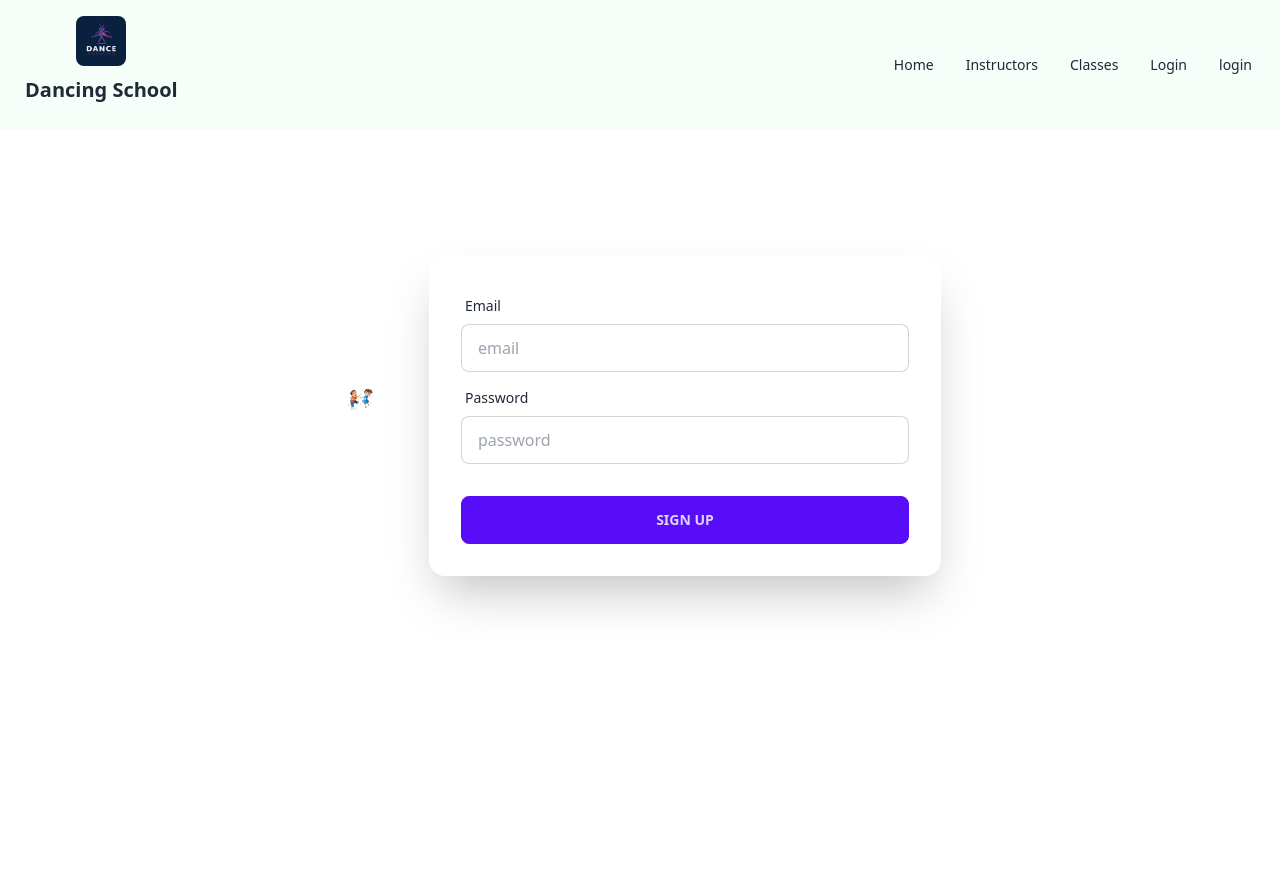
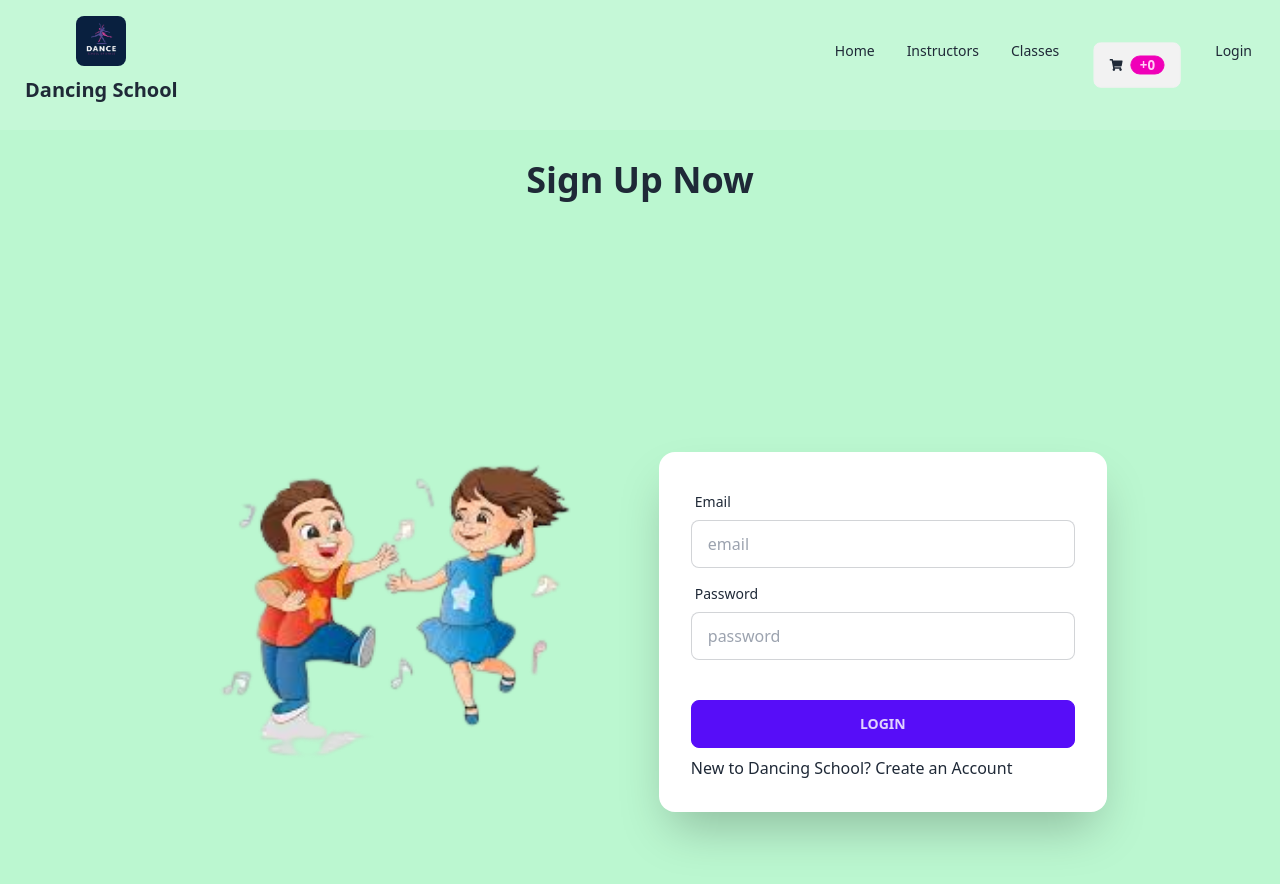
Before and after one commit to mim2041/dancing-school-client, a React (Vite) app: page /login in a window 1280 px wide. Shown: the top 884 px of the page. Before the commit the page ends 800 px from the top, so only its background shows below. Built offline with nearby package versions, Linux system fonts and the light colour scheme; no server answers.

Commit message:
sweet alert added

```diff
--- a/package.json
+++ b/package.json
@@ -19,9 +19,11 @@
     "react-dom": "^18.2.0",
     "react-hook-form": "^7.44.3",
     "react-hot-toast": "^2.4.1",
+    "react-icons": "^4.9.0",
     "react-responsive-carousel": "^3.2.23",
     "react-router-dom": "^6.12.0",
-    "sort-by": "^1.2.0"
+    "sort-by": "^1.2.0",
+    "sweetalert2": "^11.7.12"
   },
   "devDependencies": {
     "@types/react": "^18.0.37",
--- a/src/main.jsx
+++ b/src/main.jsx
@@ -6,11 +6,13 @@ import {
 } from "react-router-dom";
 import router from './Routes/Routes.jsx';
 import AuthProvider from './Providers/AuthProvider';
+import { Toaster } from 'react-hot-toast';
 
 ReactDOM.createRoot(document.getElementById('root')).render(
   <React.StrictMode>
     <AuthProvider>
       <div className='max-w-screen-xl mx-auto'>
+        <Toaster></Toaster>
         <RouterProvider router={router} />
       </div>
     </AuthProvider>
--- a/src/pages/Login/Login.jsx
+++ b/src/pages/Login/Login.jsx
@@ -2,6 +2,8 @@ import { useContext, useState } from "react";
 import { AuthContext } from "../../Providers/AuthProvider";
 import { useForm } from "react-hook-form";
 import loginImg from '../../assets/images/login.png';
+import { Link } from "react-router-dom";
+import Swal from "sweetalert2";
 
 const Login = () => {
     const [error, setError] = useState('');
@@ -16,18 +18,29 @@ const Login = () => {
             .then(result => {
                 const loggedUser = result.user;
                 console.log(loggedUser);
+                Swal.fire({
+                    position: 'top-center',
+                    icon: 'success',
+                    title: 'Login successfully',
+                    showConfirmButton: false,
+                    timer: 1000
+                  })
+            })
+            .catch(error => {
+                console.log(error)
             })
     };
     console.log(errors);
 
     return (
-        <div>
+        <div className="pt-28 bg-green-200">
+            <h1 className="text-4xl font-bold text-center mb-4 lg:mt-12">Sign Up Now</h1>
             <div className="hero min-h-screen">
-                <form onSubmit={handleSubmit(onSubmit)} className="hero-content flex-col lg:flex-row justify-between lg:gap-12">
+                <div className="hero-content flex-col lg:flex-row justify-between lg:gap-12">
                     <div className="w-full">
-                        <img src={loginImg} className="w-3/4 mx-auto" alt="" />
+                        <img src={loginImg} width={"500px"} alt="" />
                     </div>
-                    <div className="card flex-shrink-0 w-full max-w-sm lg:max-w-lg shadow-2xl bg-base-100 mt-8">
+                    <form onSubmit={handleSubmit(onSubmit)} className="card flex-shrink-0 w-full max-w-sm lg:max-w-md shadow-2xl bg-base-100 mt-8">
                         <div className="card-body">
 
                             <div className="form-control">
@@ -44,13 +57,19 @@ const Login = () => {
                                 <input type="password" {...register("password")}placeholder="password" className="input input-bordered" required/>
                             </div>
 
+                            <p className="text-danger">{error}</p>
+
+
                             <div className="form-control mt-6">
-                                <input className="btn btn-primary" type="submit" value="Sign Up"/>
+                                <input className="btn btn-primary" type="submit" value="Login"/>
                             </div>
+
+                            <p>New to Dancing School? <Link to='/signup'>Create an Account</Link></p>
                         </div>
-                    </div>
-                </form>
+                    </form>
                 </div>
+                </div>
+
         </div>
     );
 };
--- a/src/pages/Login/SignUp.jsx
+++ b/src/pages/Login/SignUp.jsx
@@ -3,9 +3,10 @@ import { useForm } from "react-hook-form";
 import signupImg from '../../assets/images/signup.png'
 import { AuthContext } from "../../Providers/AuthProvider";
 import toast, { Toaster } from 'react-hot-toast';
+import Swal from "sweetalert2";
 
 const SignUp = () => {
-
+    <Toaster></Toaster>
     const [error, setError] = useState('');
     const { register, handleSubmit, formState: { errors } } = useForm();
 
@@ -25,6 +26,14 @@ const SignUp = () => {
             .then(result => {
                 const loggedUser = result.user;
                 console.log(loggedUser);
+
+                Swal.fire({
+                    position: 'top-end',
+                    icon: 'success',
+                    title: 'User created successfully',
+                    showConfirmButton: false,
+                    timer: 1500
+                  })
             })
             .catch(error => {
                 console.log(error.message);
@@ -71,7 +80,7 @@ const SignUp = () => {
                                 <label className="label">
                                     <span className="label-text">Confirm Password</span>
                                 </label>
-                                <input type="text" placeholder="password" {...register("confirm")} className="input input-bordered" required/>
+                                <input type="password" placeholder="retype password" {...register("confirm")} className="input input-bordered" required/>
                             </div>
 
                             </div>
@@ -89,7 +98,7 @@ const SignUp = () => {
                                     <label className="label">
                                         <span className="label-text">Gender</span>
                                     </label>
-                                    <select {...register("confirm")} className="select select-bordered w-full max-w-xs">
+                                    <select {...register("gender")} className="select select-bordered w-full max-w-xs">
                                         <option>Male</option>
                                         <option>Female</option>
                                     </select>
--- a/src/shared/Navbar/Navbar.jsx
+++ b/src/shared/Navbar/Navbar.jsx
@@ -2,10 +2,12 @@ import { Link } from "react-router-dom";
 import logo1 from '../../assets/images/logo1.jpg'
 import { useContext } from "react";
 import { AuthContext } from "../../Providers/AuthProvider";
+import { FaShoppingCart } from "react-icons/fa";
+
 
 const Navbar = () => {
     const {user, logOut} = useContext(AuthContext);
-
+    console.log(user?.displayName);
     const handleLogOut = () => {
         logOut()
             .then(() => {})
@@ -16,12 +18,18 @@ const Navbar = () => {
         <li><Link to='/'>Home</Link></li>
         <li><Link to='/instructors'>Instructors</Link></li>
         <li><Link to='/classes'>Classes</Link></li>
+        <li><Link to='/dashboard/mycart'>
+          <button className="btn gap-2">
+            <FaShoppingCart/>
+            <div className="badge badge-secondary">+0</div>
+          </button>
+        </Link></li>
         {
             user ? <>
-            <li><button onClick={handleLogOut} className="btn btn-ghost">Log Out</button></li>
+            <li><span>{user?.displayName}</span></li>
+            <li><button onClick={handleLogOut} className="">Log Out</button></li>
             </> : <li><Link to="/login">Login</Link></li>
         }
-        <li><Link to='/login'>login</Link></li>
 
     </>
 
```
Also changed, not shown: 2 other files (tests, documents, lock files or other folders).
